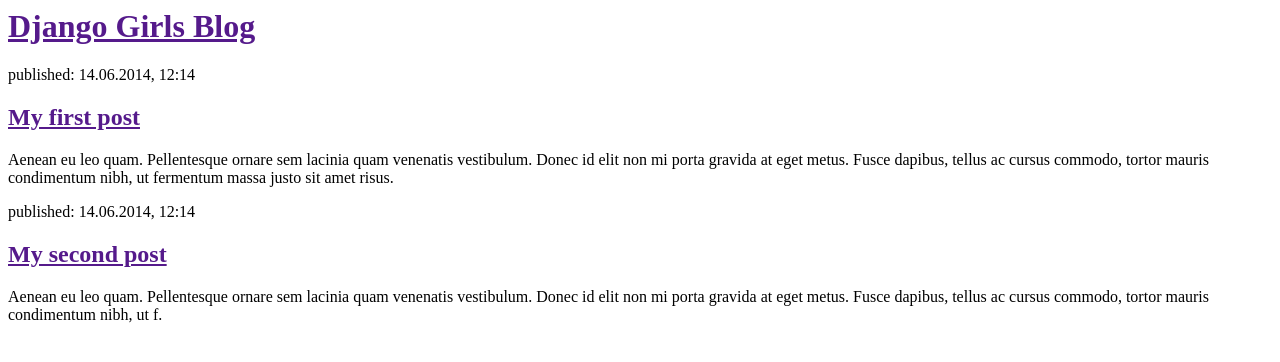
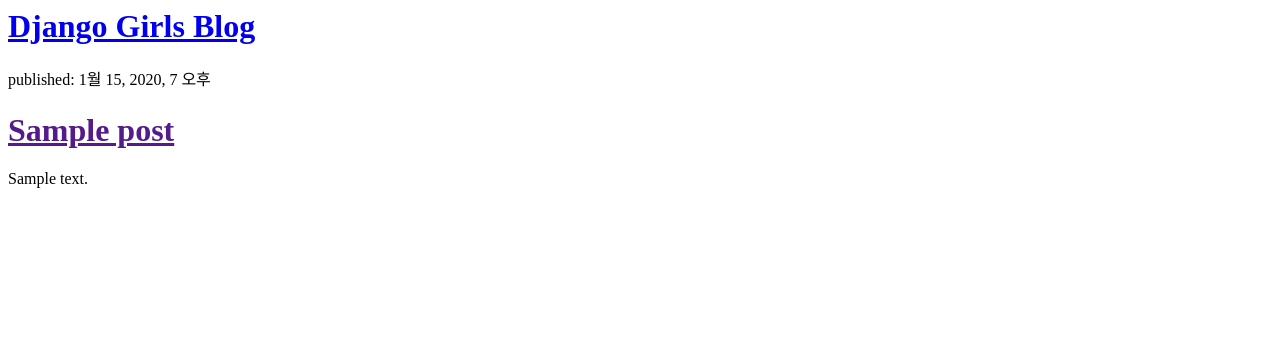
Before and after one commit to los0731/parkkisun, a Django app: template blog/templates/blog/post_list.html in a window 1280 px wide. Shown: the top 362 px of the page. Run offline with Django 3.2, Linux system fonts and the light colour scheme; the template is opened without the code that fills it: values that come from a table or form of the project are taken from there, others are empty; tables that the repository leaves empty hold one stand-in row (values such as "Sample post").

Commit message:
Modified templates to display posts from database.

```diff
--- a/blog/templates/blog/post_list.html
+++ b/blog/templates/blog/post_list.html
@@ -4,19 +4,16 @@
     </head>
     <body>
         <div>
-            <h1><a href="">Django Girls Blog</a></h1>
+            <h1><a href="/">Django Girls Blog</a></h1>
         </div>
 
-        <div>
-            <p>published: 14.06.2014, 12:14</p>
-            <h2><a href="">My first post</a></h2>
-            <p>Aenean eu leo quam. Pellentesque ornare sem lacinia quam venenatis vestibulum. Donec id elit non mi porta gravida at eget metus. Fusce dapibus, tellus ac cursus commodo, tortor mauris condimentum nibh, ut fermentum massa justo sit amet risus.</p>
-        </div>
+        {% for post in posts %}
+            <div>
+                <p>published: {{ post.published_date }}</p>
+                <h1><a href="">{{ post.title }}</a></h1>
+                <p>{{ post.text|linebreaksbr }}</p>
+            </div>
+        {% endfor %}
 
-        <div>
-            <p>published: 14.06.2014, 12:14</p>
-            <h2><a href="">My second post</a></h2>
-            <p>Aenean eu leo quam. Pellentesque ornare sem lacinia quam venenatis vestibulum. Donec id elit non mi porta gravida at eget metus. Fusce dapibus, tellus ac cursus commodo, tortor mauris condimentum nibh, ut f.</p>
-        </div>
     </body>
 </html>
--- a/blog/views.py
+++ b/blog/views.py
@@ -1,4 +1,7 @@
 from django.shortcuts import render
+from django.utils import timezone
+from .models import Post
 
 def post_list(request):
-    return render(request, 'blog/post_list.html', {})
+  posts = Post.objects.filter(published_date__lte=timezone.now()).order_by('created_date')
+  return render(request, 'blog/post_list.html', {'posts': posts})
--- a/manage.py
+++ b/manage.py
@@ -11,5 +11,5 @@ if __name__ == "__main__":
             "Couldn't import Django. Are you sure it's installed and "
             "available on your PYTHONPATH environment variable? Did you "
             "forget to activate a virtual environment?"
-        ) from exc
+        )
     execute_from_command_line(sys.argv)
```
